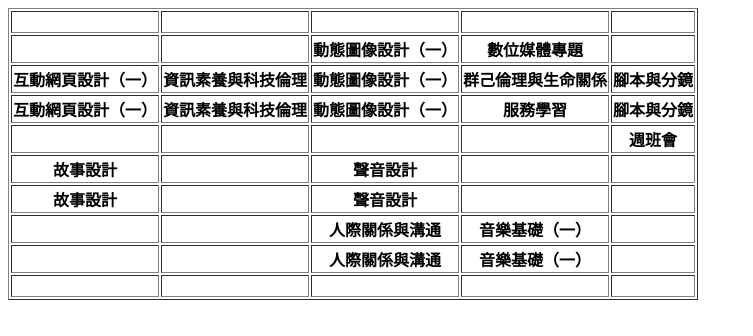
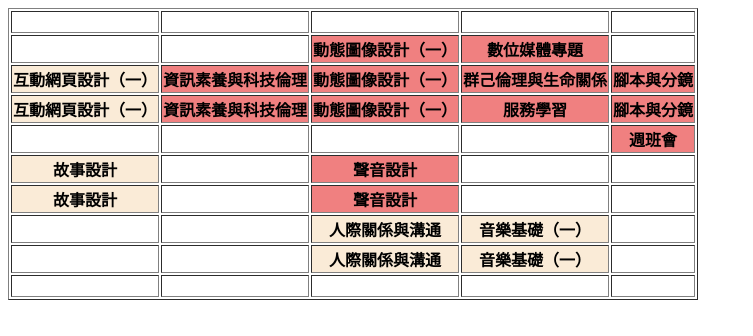
Before and after one commit to LinWunJin/LinWunJin.github.io, a plain HTML site: page TimeTable.html in a window 1280 px wide. Shown: the whole page, without its empty margins (0-753 px from the left). Drawn offline with Linux system fonts and the light colour scheme.

Commit message:
Add files via upload

```diff
--- a/TimeTable.html
+++ b/TimeTable.html
@@ -3,6 +3,8 @@
 <head>
     <meta charset="UTF-8">
     <title>我的課表</title>
+  <link rel="stylesheet" href=".circleci/css/index.css">
+
 </head>
 <body>
 
@@ -19,25 +21,25 @@
   <tr>
     <th>&nbsp;</th>
     <th>&nbsp;</th>
-    <th>動態圖像設計（一）</th>
-    <th>數位媒體專題</th>
+    <th style="background-color: lightcoral">動態圖像設計（一）</th>
+    <th style="background-color: lightcoral">數位媒體專題</th>
     <th>&nbsp;</th>
   </tr>
   <!--第三節-->
   <tr>
-    <th>互動網頁設計（一）</th>
-    <th>資訊素養與科技倫理</th>
-    <th>動態圖像設計（一）</th>
-    <th>群己倫理與生命關係</th>
-    <th>腳本與分鏡</th>
+    <th class="hate" style="background-color: antiquewhite">互動網頁設計（一）</th>
+    <th style="background-color: lightcoral">資訊素養與科技倫理</th>
+    <th style="background-color: lightcoral">動態圖像設計（一）</th>
+    <th style="background-color: lightcoral">群己倫理與生命關係</th>
+    <th style="background-color: lightcoral">腳本與分鏡</th>
   </tr>
   <!--第四節-->
   <tr>
-    <th>互動網頁設計（一）</th>
-    <th>資訊素養與科技倫理</th>
-    <th>動態圖像設計（一）</th>
-    <th>服務學習</th>
-    <th>腳本與分鏡</th>
+    <th style="background-color: antiquewhite">互動網頁設計（一）</th>
+    <th style="background-color: lightcoral">資訊素養與科技倫理</th>
+    <th style="background-color: lightcoral">動態圖像設計（一）</th>
+    <th style="background-color: lightcoral">服務學習</th>
+    <th style="background-color: lightcoral">腳本與分鏡</th>
   </tr>
     <!--第Ａ節-->
   <tr>
@@ -45,21 +47,21 @@
     <th>&nbsp;</th>
     <th>&nbsp;</th>
     <th>&nbsp;</th>
-    <th>週班會</th>
+    <th style="background-color: lightcoral">週班會</th>
   </tr>
   <!--第五節-->
   <tr>
-    <th>故事設計</th>
+    <th style="background-color: antiquewhite">故事設計</th>
     <th>&nbsp;</th>
-    <th>聲音設計</th>
+    <th style="background-color: lightcoral">聲音設計</th>
     <th>&nbsp;</th>
     <th>&nbsp;</th>
   </tr>
   <!--第六節-->
   <tr>
-    <th>故事設計</th>
+    <th style="background-color: antiquewhite">故事設計</th>
     <th>&nbsp;</th>
-    <th>聲音設計</th>
+    <th style="background-color: lightcoral">聲音設計</th>
     <th>&nbsp;</th>
     <th>&nbsp;</th>
   </tr>
@@ -67,16 +69,16 @@
   <tr>
     <th>&nbsp;</th>
     <th>&nbsp;</th>
-    <th>人際關係與溝通</th>
-    <th>音樂基礎（一）</th>
+    <th style="background-color: antiquewhite">人際關係與溝通</th>
+    <th style="background-color: antiquewhite">音樂基礎（一）</th>
     <th>&nbsp;</th>
   </tr>
   <!--第八節-->
   <tr>
     <th>&nbsp;</th>
     <th>&nbsp;</th>
-    <th>人際關係與溝通</th>
-    <th>音樂基礎（一）</th>
+    <th style="background-color: antiquewhite">人際關係與溝通</th>
+    <th style="background-color: antiquewhite">音樂基礎（一）</th>
     <th>&nbsp;</th>
   </tr>
   <!--第九節-->
```
Also changed, not shown: about.html (+8 -1 lines), imggg.html (added, +18 -0 lines), index.html (+1 -1 lines), 75.jpeg (added).
